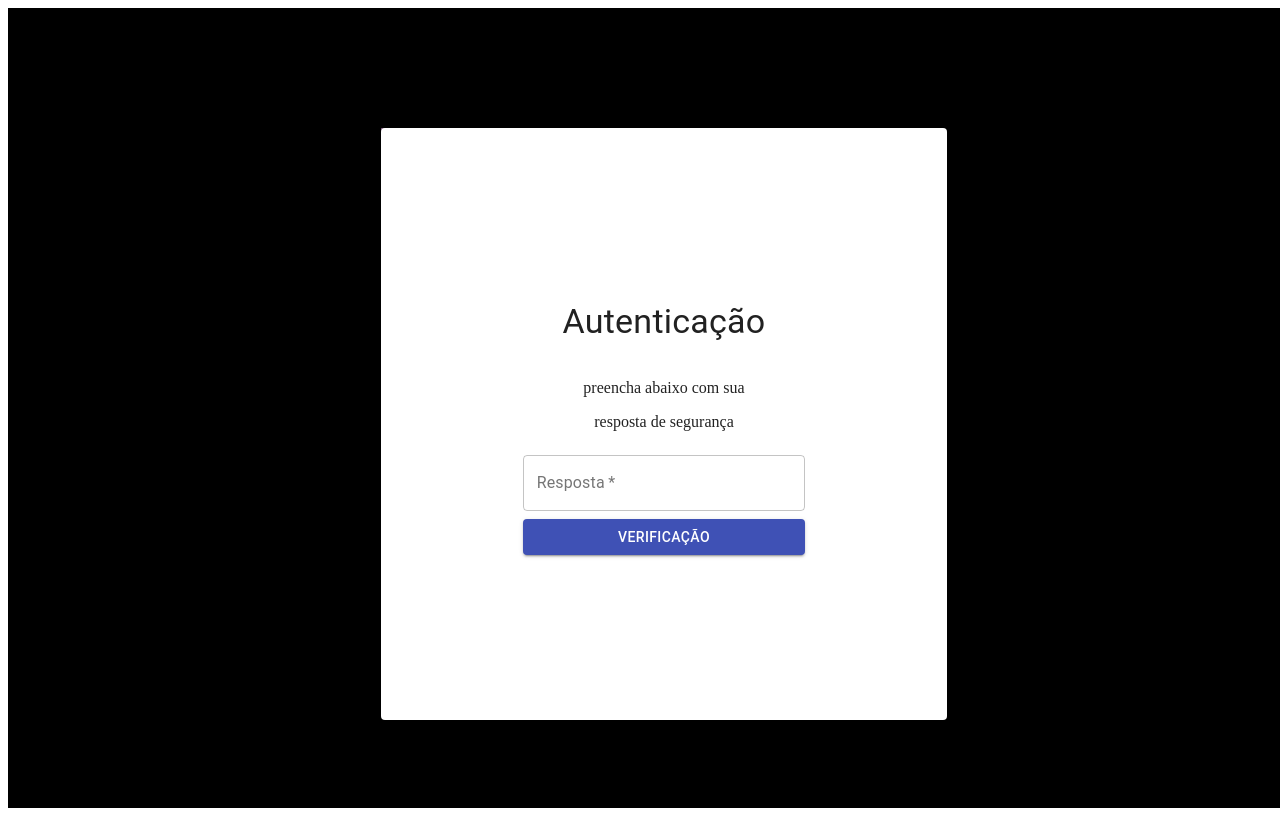
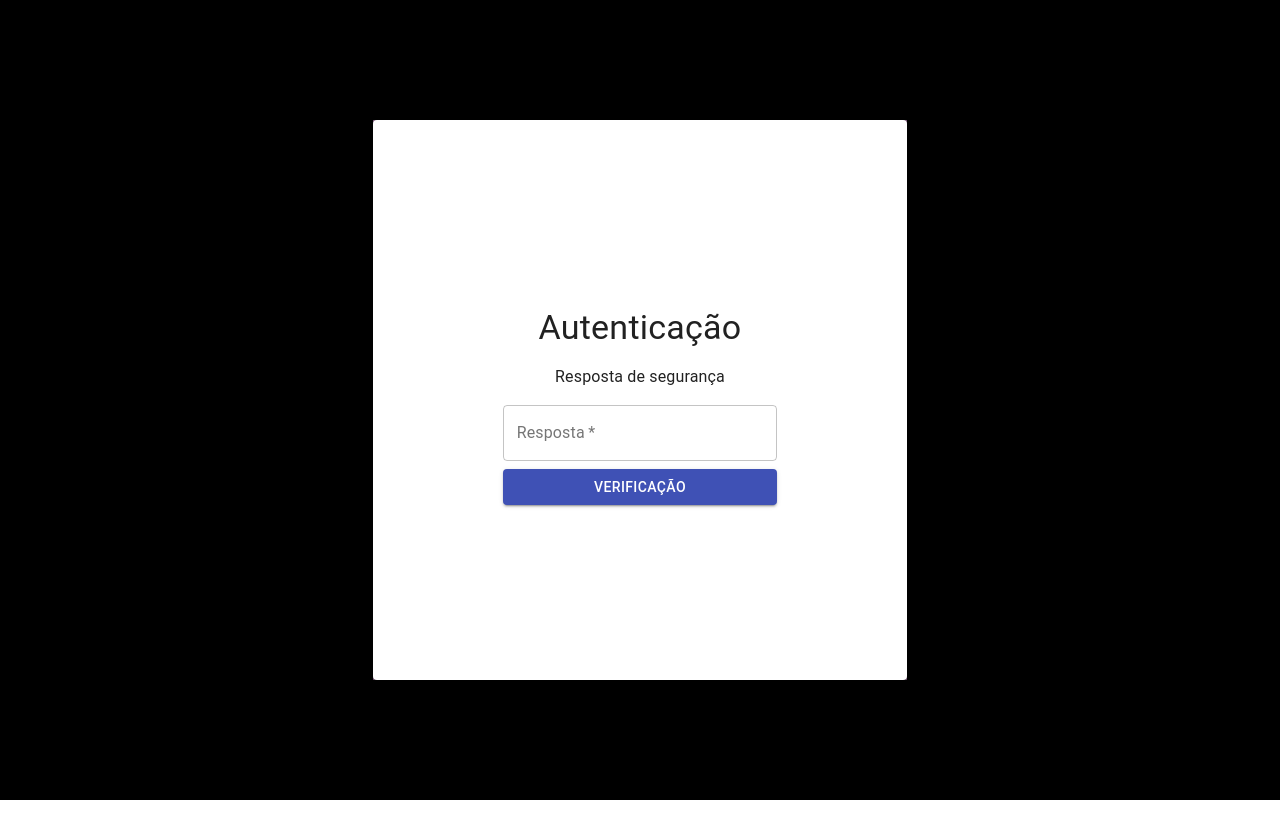
Before and after one commit to Nirayuki/deshah, a Next.js app: page /authentic in a window 1280 px wide. Built offline with nearby package versions, Linux system fonts and the light colour scheme.

Commit message:
Finalizado

```diff
--- a/pages/_app.js
+++ b/pages/_app.js
@@ -1,6 +1,7 @@
 import { Provider } from 'react-redux';
-import { createWrapper } from 'next-redux-wrapper'
 import Store from '../src/store/index';
+import '../styles/globals.css';
+
 
 export default function MyApp({ Component, pageProps }) {
   return (
--- a/pages/authentic.js
+++ b/pages/authentic.js
@@ -5,7 +5,6 @@ import CustomAutentic from '../src/components/Login/CustomAutentic';
 import { Grid } from '@material-ui/core';
 import { useTheme } from '@material-ui/core/styles';
 import CustomPaper from '../src/components/CustomPaper';
-import { useRouter, withRouter } from 'next/router';
 
 export default function Authentic() {
 
--- a/src/components/Container.js
+++ b/src/components/Container.js
@@ -3,7 +3,7 @@ import { Grid } from '@material-ui/core';
 
 export default function Container(props){
     return(
-        <Grid container style={{display: 'flex', alignItems: 'center', justifyContent: 'center', width: '100%', ...props.style}}>
+        <Grid container spacing={props.spacing} style={{display: 'flex', alignItems: 'center', justifyContent: 'center', width: '100%', ...props.style}}>
             {props.children}
         </Grid>
     )
--- a/src/components/Login/CustomAutentic.js
+++ b/src/components/Login/CustomAutentic.js
@@ -6,36 +6,59 @@ import Typography from '@material-ui/core/Typography';
 import { connect } from 'react-redux';
 import { useTheme } from '@material-ui/core/styles';
 import Container from '../Container';
+import { useRouter } from 'next/router';
 
+
+const initialValue = {
+    resposta: '',
+}
 
 const CustomAutentic = ({ user }) => {
 
     const theme = useTheme();
+    const router = useRouter();
 
-    console.log(user);
+    const [form, setForm] = React.useState(initialValue);
+    const [error, setError] = React.useState(false);
+    const [count, setCount] = React.useState(0);
+    const [disabled, setDisabled] = React.useState(false);
+
+    const handleChange = (ev) => {
+        const { name, value } = ev.target
+
+        setForm({ ...form, [name]: value });
+    }
 
     function onSubmit(ev) {
         ev.preventDefault();
 
+        if(user[0]?.RespostaPergunta !== form.resposta) {
+            setError(true);
+            setCount(count + 1)
 
+        }
+        if(user[0]?.RespostaPergunta === form.resposta){
+            setError(false);
+            router.push('/');
+        }
+
+        if (count == 3) {
+            setError(false);
+        }
 
     }
 
+    console.log(count)
+
     return (
         <Container>
-            <Grid xs={12} sm={6} spacing={3}>
+            <Grid item xs={12} sm={6}>
                 <Typography component="h1" variant="h4" style={{ width: '100%', display: 'flex', justifyContent: 'center', paddingBottom: '20px' }}>
                     Autenticação
                 </Typography>
-                <p component="h2" variant="h2" style={{ width: '100%', display: 'flex', justifyContent: 'center', paddingBottom: '0px' }}>
-                    preencha abaixo com sua
-                </p>
-                <p component="h2" variant="h3" style={{ width: '100%', display: 'flex', justifyContent: 'center', paddingBottom: '0px' }}>
-                    resposta de segurança
-                </p>
-
                 <form style={{ width: '100%', marginTop: theme.spacing(1), }} onSubmit={onSubmit}>
-                    <Grid container spacing={2}>
+                    <Grid container spacing={3}>
+                        {count == 3 ? <Typography style={{width: '100%', display: 'flex', justifyContent: 'center', color: ''}}>Espere um pouco para tentar novamente</Typography> : <Typography style={{width: '100%', display: 'flex', justifyContent: 'center'}}>Resposta de segurança</Typography>}
                         <TextField
                             variant="outlined"
                             margin="normal"
@@ -44,12 +67,17 @@ const CustomAutentic = ({ user }) => {
                             id="resposta"
                             label="Resposta"
                             name="resposta"
+                            error={error}
+                            helperText={error ? "Reposta incorreta" : ""}
+                            disabled={count == 3 ? true : false}
+                            onChange={handleChange}
                         />
                         <Button
                             type="submit"
                             fullWidth
                             variant="contained"
                             color="primary"
+                            disabled={count == 3 ? true : false}
                         >
                             verificação
                         </Button>
--- a/src/components/Register/index.js
+++ b/src/components/Register/index.js
@@ -50,7 +50,6 @@ export default function CustomRegister() {
             })
     }
 
-    console.log(formData);
 
     const handleChange = (ev) => {
         const { name, value } = ev.target
@@ -90,7 +89,7 @@ export default function CustomRegister() {
             axios.post('http://localhost:3001/registro', new_data)
                 .then((response) => {
                     console.log(response)
-                    // router.push('/', response);
+                    router.push('/');
                 });
         }
 
```
